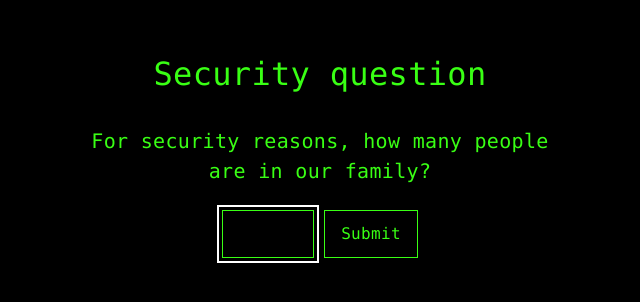
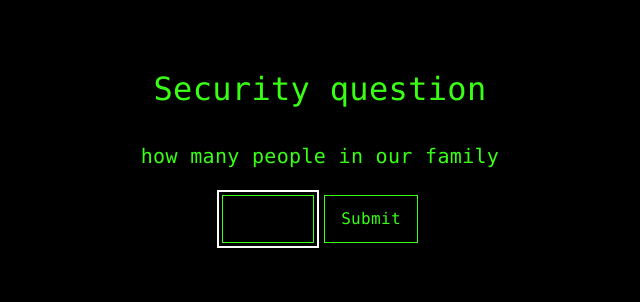
Before and after one commit to WinstonMacCabe/boxing-rankings, a Next.js app: page /s7k4m9q2 in a window 1280 px wide. Shown: the part 246-548 px from the top of the page, without its empty margins (320-960 px from the left). Built offline with nearby package versions, Linux system fonts and the light colour scheme.

Commit message:
Simplify family question wording

```diff
--- a/app/s7k4m9q2/page.tsx
+++ b/app/s7k4m9q2/page.tsx
@@ -68,7 +68,7 @@ export default function SecurityQuestion() {
       `}</style>
       <section className="announcement-card" aria-live="polite">
         <h1 className="announcement-title">Security question</h1>
-        <p className="announcement-question">For security reasons, how many people are in our family?</p>
+        <p className="announcement-question">how many people in our family</p>
         <form className="announcement-form" onSubmit={submit}>
           <label htmlFor="family-count" className="sr-only">Number of people in our family</label>
           <input
```
